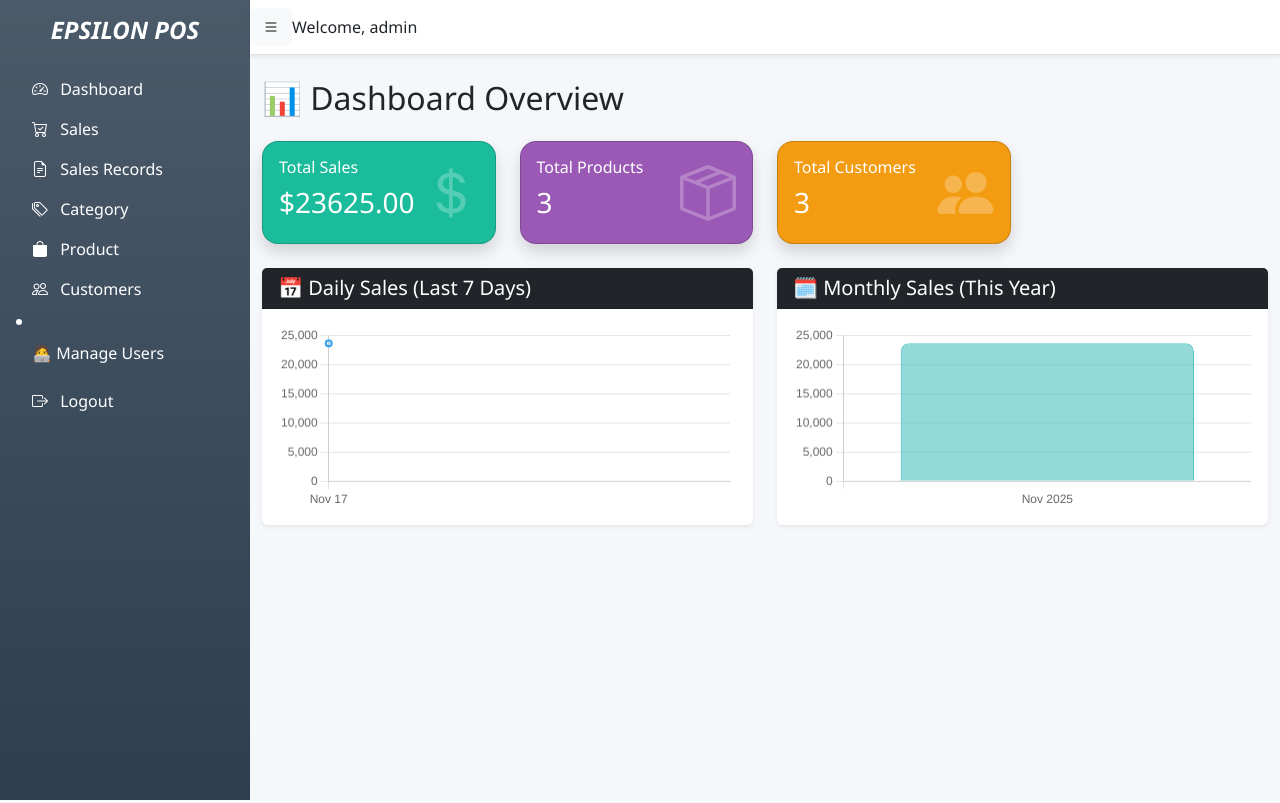
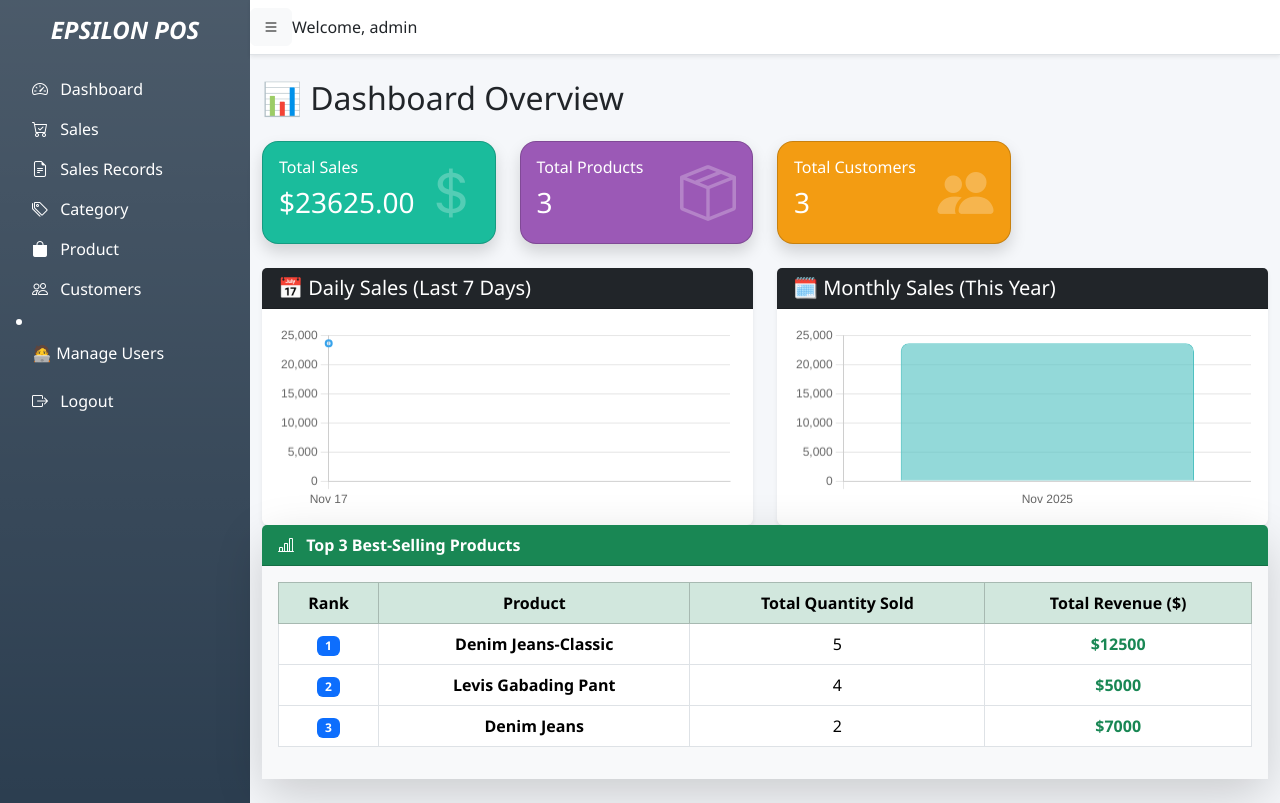
Before and after one commit to jahidshawon19/point-of-sale, a Django app: page / in a window 1280 px wide. Run offline with Django 5.2, Linux system fonts and the light colour scheme; a user stored in the database is signed in; data comes from the database, SQL or seed files in the repository; both versions use the stored data as it was after the commit.

Commit message:
fetch best selling product in index page

```diff
--- a/pos/templates/pos/index.html
+++ b/pos/templates/pos/index.html
@@ -74,6 +74,41 @@
     </div>
 </div>
 
+    <!-- 🔥 TOP 3 BEST SELLING PRODUCTS -->
+<div class="card shadow-lg border-0 rounded-4 mb-4">
+    <div class="card-header bg-success text-white fw-semibold">
+        <i class="bi bi-bar-chart-line me-2"></i> Top 3 Best-Selling Products
+    </div>
+
+    <div class="card-body bg-light">
+        {% if best_selling %}
+        <div class="table-responsive">
+            <table class="table table-bordered text-center align-middle">
+                <thead class="table-success">
+                    <tr>
+                        <th>Rank</th>
+                        <th>Product</th>
+                        <th>Total Quantity Sold</th>
+                        <th>Total Revenue ($)</th>
+                    </tr>
+                </thead>
+                <tbody>
+                    {% for item in best_selling %}
+                    <tr>
+                        <td><span class="badge bg-primary">{{ forloop.counter }}</span></td>
+                        <td class="fw-bold">{{ item.product__name }}</td>
+                        <td>{{ item.total_qty }}</td>
+                        <td class="text-success fw-bold">${{ item.total_revenue }}</td>
+                    </tr>
+                    {% endfor %}
+                </tbody>
+            </table>
+        </div>
+        {% else %}
+        <p class="text-muted text-center mb-0">No sales data available.</p>
+        {% endif %}
+    </div>
+</div>
 
 {% endblock %}
 
--- a/pos/views.py
+++ b/pos/views.py
@@ -17,13 +17,73 @@ from django.db.models import Sum, F
 
 # Create my views here.
 
+# @login_required
+# def index(request):
+#     # Summary totals
+#     total_sales = Sale.objects.aggregate(total_amount_sum=Sum('total_amount'))['total_amount_sum'] or 0
+#     total_products = Product.objects.count()
+#     total_customers = Customer.objects.count()
+
+
+#     # Daily sales (last 7 days)
+#     daily_sales_qs = (
+#         Sale.objects
+#         .annotate(day=TruncDate('date'))
+#         .values('day')
+#         .annotate(total=Sum('total_amount'))
+#         .order_by('day')
+#     )
+#     daily_labels = [d['day'].strftime('%b %d') for d in daily_sales_qs]
+#     daily_values = [float(d['total']) for d in daily_sales_qs]
+
+#     # Monthly sales (this year)
+#     monthly_sales_qs = (
+#         Sale.objects
+#         .annotate(month=TruncMonth('date'))
+#         .values('month')
+#         .annotate(total=Sum('total_amount'))
+#         .order_by('month')
+#     )
+#     monthly_labels = [m['month'].strftime('%b %Y') for m in monthly_sales_qs]
+#     monthly_values = [float(m['total']) for m in monthly_sales_qs]
+#         # 🔹 Best-selling products (Top 3)
+#     best_selling = (
+#         SaleItem.objects
+#         .filter(sale__in=sales)
+#         .values('product__name')
+#         .annotate(
+#             total_qty=Sum('quantity'),
+#             total_revenue=Sum('price')
+#         )
+#         .order_by('-total_qty')[:3]
+#     )
+
+#     return render(request, 'pos/index.html', {
+#         'total_sales': total_sales,
+#         'total_products': total_products,
+#         'total_customers': total_customers,
+#         'daily_labels': daily_labels,
+#         'daily_values': daily_values,
+#         'monthly_labels': monthly_labels,
+#         'monthly_values': monthly_values,
+#         'best_selling': best_selling,
+#     })
+
+
+###################################################################
+from django.db.models import Sum
+from django.db.models.functions import TruncDate, TruncMonth
+from django.contrib.auth.decorators import login_required
+
 @login_required
 def index(request):
     # Summary totals
-    total_sales = Sale.objects.aggregate(total_amount_sum=Sum('total_amount'))['total_amount_sum'] or 0
+    total_sales = Sale.objects.aggregate(
+        total_amount_sum=Sum('total_amount')
+    )['total_amount_sum'] or 0
+
     total_products = Product.objects.count()
     total_customers = Customer.objects.count()
-
 
     # Daily sales (last 7 days)
     daily_sales_qs = (
@@ -47,6 +107,17 @@ def index(request):
     monthly_labels = [m['month'].strftime('%b %Y') for m in monthly_sales_qs]
     monthly_values = [float(m['total']) for m in monthly_sales_qs]
 
+    # ✅ Best-selling products (Top 3)
+    best_selling = (
+        SaleItem.objects
+        .values('product__name')
+        .annotate(
+            total_qty=Sum('quantity'),
+            total_revenue=Sum('price')
+        )
+        .order_by('-total_qty')[:3]
+    )
+
     return render(request, 'pos/index.html', {
         'total_sales': total_sales,
         'total_products': total_products,
@@ -55,7 +126,9 @@ def index(request):
         'daily_values': daily_values,
         'monthly_labels': monthly_labels,
         'monthly_values': monthly_values,
+        'best_selling': best_selling,
     })
+
 
 
 @login_required
@@ -321,22 +394,12 @@ def sales_record_list(request):
     # Calculate total sales for the filtered range
     total_sales = sales.aggregate(total=Sum('total_amount'))['total'] or 0
 
-    # 🔹 Best-selling products (Top 3)
-    best_selling = (
-        SaleItem.objects
-        .filter(sale__in=sales)
-        .values('product__name')
-        .annotate(
-            total_qty=Sum('quantity'),
-            total_revenue=Sum('price')
-        )
-        .order_by('-total_qty')[:3]
-    )
+
 
     context = {
         'sales': sales,
         'total_sales': total_sales,
-        'best_selling': best_selling,
+
     }
 
     return render(request, 'pos/sales_record.html', context)
```
Also changed, not shown: pos/templates/pos/sales_record.html (+0 -34 lines), db.sqlite3.
